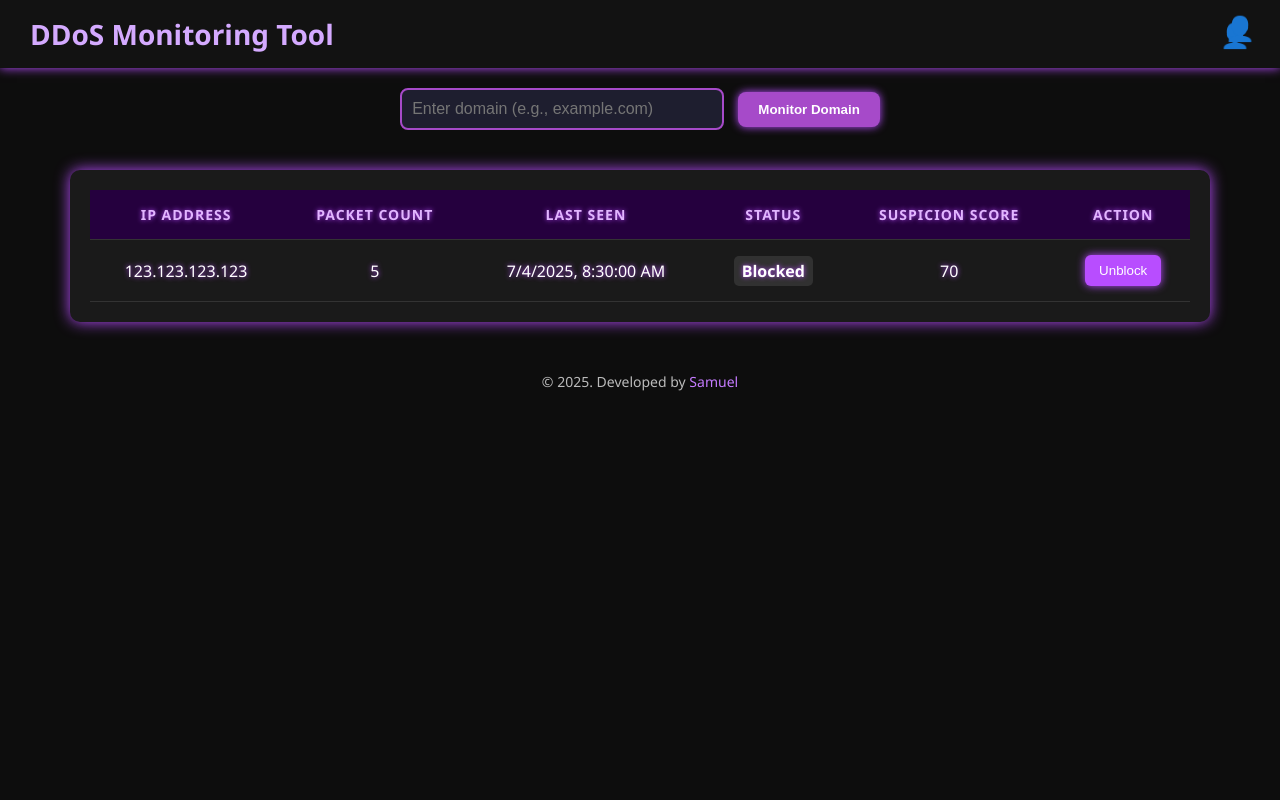
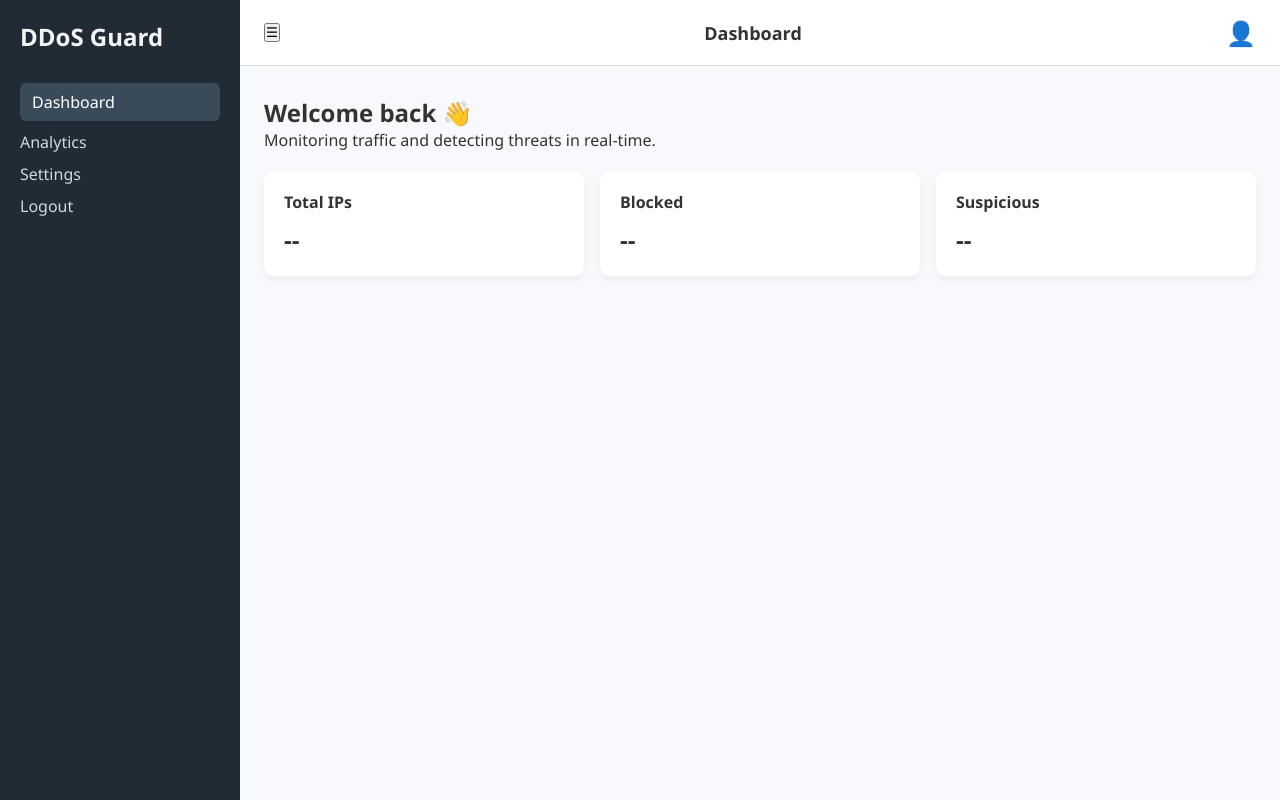
Before and after one commit to samuelkcherian/ddos-protection-system, a Flask app: page /dashboard in a window 1280 px wide. Run offline with Flask 3, Linux system fonts and the light colour scheme; the visitor is signed in with stand-in values (Sample User, id 1).

Commit message:
Completely changed the UI to make it more professional

```diff
--- /dev/null
+++ b/static/dashboard.css
@@ -0,0 +1,123 @@
+/* Reset & Base */
+* {
+    margin: 0;
+    padding: 0;
+    box-sizing: border-box;
+}
+
+body {
+    font-family: 'Segoe UI', sans-serif;
+    background-color: #f7f9fc;
+    color: #333;
+}
+
+.container {
+    display: flex;
+    min-height: 100vh;
+}
+
+/* Sidebar */
+.sidebar {
+    width: 240px;
+    background-color: #212b36;
+    color: white;
+    padding: 20px;
+    transition: all 0.3s ease-in-out;
+}
+
+.sidebar .brand h2 {
+    margin-bottom: 30px;
+    font-size: 24px;
+    color: #f4f4f4;
+}
+
+.sidebar .nav-links a {
+    display: block;
+    margin: 10px 0;
+    color: #cfd8dc;
+    text-decoration: none;
+    transition: 0.2s;
+}
+
+.sidebar .nav-links a.active,
+.sidebar .nav-links a:hover {
+    color: #ffffff;
+    background-color: #394b59;
+    padding: 8px 12px;
+    border-radius: 6px;
+}
+
+/* Main Content */
+.main-content {
+    flex: 1;
+    display: flex;
+    flex-direction: column;
+}
+
+/* Topbar */
+.topbar {
+    background: white;
+    padding: 16px 24px;
+    display: flex;
+    justify-content: space-between;
+    align-items: center;
+    border-bottom: 1px solid #ddd;
+}
+
+.topbar-title {
+    font-size: 18px;
+    font-weight: 600;
+}
+
+.profile {
+    font-size: 24px;
+}
+
+/* Dashboard Content */
+.dashboard-content {
+    padding: 30px 24px;
+}
+
+.stats {
+    display: flex;
+    flex-wrap: wrap;
+    gap: 16px;
+    margin-top: 20px;
+}
+
+.card {
+    flex: 1;
+    background-color: white;
+    padding: 20px;
+    border-radius: 10px;
+    box-shadow: 0 4px 8px rgba(0, 0, 0, 0.05);
+}
+
+.card h3 {
+    font-size: 16px;
+    margin-bottom: 10px;
+}
+
+.card p {
+    font-size: 24px;
+    font-weight: bold;
+}
+
+/* Responsive */
+@media (max-width: 768px) {
+    .sidebar {
+        position: absolute;
+        left: -240px;
+        top: 0;
+        height: 100%;
+        z-index: 999;
+    }
+
+    .sidebar.open {
+        left: 0;
+    }
+
+    #toggleSidebar {
+        display: inline-block;
+    }
+}
--- /dev/null
+++ b/static/dashboard.js
@@ -0,0 +1,4 @@
+document.getElementById("toggleSidebar").addEventListener("click", () => {
+    const sidebar = document.getElementById("sidebar");
+    sidebar.classList.toggle("open");
+});
--- a/static/style.css
+++ /dev/null
@@ -1,162 +0,0 @@
-body {
-    background-color: #0d0d0d;
-    color: #d4aaff;
-    font-family: 'Segoe UI', Tahoma, Geneva, Verdana, sans-serif;
-    margin: 0;
-    padding: 0;
-    text-align: center;
-}
-
-.navbar {
-    display: flex;
-    justify-content: space-between;
-    align-items: center;
-    background-color: #121212;
-    padding: 15px 30px;
-    box-shadow: 0 0 10px #b84dff;
-    color: #d4aaff;
-}
-
-.title {
-    font-size: 28px;
-    font-weight: bold;
-}
-
-.profile-icon {
-    font-size: 20px;
-    cursor: pointer;
-    transition: color 0.3s ease;
-}
-
-.profile-icon:hover {
-    color: #ffffff;
-}
-
-.profile-dropdown {
-    position: absolute;
-    top: 15px;
-    right: 25px;
-    color: white;
-    font-family: Arial, sans-serif;
-}
-
-.profile-icon {
-    cursor: pointer;
-    font-size: 24px;
-}
-
-.dropdown-content {
-    display: none;
-    position: absolute;
-    right: 0;
-    background-color: #222;
-    box-shadow: 0 4px 8px rgba(0, 0, 0, 0.5);
-    padding: 10px;
-    border-radius: 5px;
-}
-
-.profile-dropdown:hover .dropdown-content {
-    display: block;
-}
-
-.dropdown-content a {
-    display: block;
-    padding: 6px;
-    color: white;
-    text-decoration: none;
-}
-
-.dropdown-content a:hover {
-    background-color: #444;
-}
-
-.table-container {
-    margin: 40px auto;
-    width: 90%;
-    max-width: 1100px;
-    background-color: #1a1a1a;
-    padding: 20px;
-    border-radius: 10px;
-    box-shadow: 0 0 15px #b84dff;
-}
-
-.domain-monitor-container {
-    text-align: center;
-    margin: 20px auto;
-}
-
-.domain-monitor-container input {
-    padding: 10px;
-    width: 300px;
-    border: 2px solid #a64ac9;
-    border-radius: 8px;
-    background-color: #1e1e2f;
-    color: white;
-    font-size: 16px;
-}
-
-.domain-monitor-container button {
-    padding: 10px 20px;
-    margin-left: 10px;
-    border: none;
-    border-radius: 8px;
-    background-color: #a64ac9;
-    color: white;
-    font-weight: bold;
-    cursor: pointer;
-    transition: background-color 0.2s ease-in-out;
-}
-
-.domain-monitor-container button:hover {
-    background-color: #d66bff
-}
-
-table {
-    width: 100%;
-    border-collapse: collapse;
-    color: #fff;
-    text-shadow: 0 0 5px #b84dff;
-}
-
-th,
-td {
-    padding: 15px;
-    border-bottom: 1px solid #333;
-}
-
-th {
-    background-color: #25003e;
-    color: #e2b6ff;
-    text-transform: uppercase;
-    letter-spacing: 1px;
-    font-size: 14px;
-}
-
-tr:hover {
-    background-color: rgba(184, 77, 255, 0.1);
-    transition: background-color 0.3s ease;
-}
-
-button {
-    background-color: #b84dff;
-    border: none;
-    color: #fff;
-    padding: 8px 14px;
-    cursor: pointer;
-    border-radius: 6px;
-    transition: all 0.3s ease;
-    box-shadow: 0 0 8px #b84dff;
-}
-
-button:hover {
-    background-color: #da90ff;
-    box-shadow: 0 0 12px #ffb3ff;
-}
-
-.safe {
-    color: #5eff5e;
-}
-
-.blocked {
-    color: #ff5e5e;
-}
--- a/templates/dashboard.html
+++ b/templates/dashboard.html
@@ -3,177 +3,58 @@
 
 <head>
     <meta charset="UTF-8">
-    <title>DDoS Monitoring Tool</title>
-    <link rel="stylesheet" href="/static/style.css">
-    <style>
-        body {
-            cursor: none;
-            overflow-x: hidden;
-        }
-
-        .trail {
-            position: absolute;
-            width: 15px;
-            height: 15px;
-            border-radius: 50%;
-            background: radial-gradient(circle, rgba(255, 0, 255, 0.8) 0%, transparent 70%);
-            pointer-events: none;
-            animation: fadeOut 0.5s ease-out forwards;
-        }
-
-        @keyframes fadeOut {
-            to {
-                opacity: 0;
-                transform: scale(2);
-            }
-        }
-    </style>
+    <title>DDoS Monitoring Dashboard</title>
+    <meta name="viewport" content="width=device-width, initial-scale=1.0">
+    <link rel="stylesheet" href="/static/dashboard.css">
+    <script defer src="/static/dashboard.js"></script>
 </head>
 
 <body>
-    <div class="profile-dropdown">
-        <div class="profile-icon">👤</div>
-        <div class="dropdown-content">
-            <a href="#">Settings</a>
-            <a href="/logout">Logout</a>
-        </div>
+    <div class="container">
+        <!-- Sidebar -->
+        <aside class="sidebar" id="sidebar">
+            <div class="brand">
+                <h2>DDoS Guard</h2>
+            </div>
+            <nav class="nav-links">
+                <a href="#" class="active">Dashboard</a>
+                <a href="#">Analytics</a>
+                <a href="#">Settings</a>
+                <a href="/logout">Logout</a>
+            </nav>
+        </aside>
+
+        <!-- Main content -->
+        <main class="main-content">
+            <!-- Topbar -->
+            <header class="topbar">
+                <button id="toggleSidebar">☰</button>
+                <div class="topbar-title">Dashboard</div>
+                <div class="profile">👤</div>
+            </header>
+
+            <!-- Dashboard Content -->
+            <section class="dashboard-content">
+                <h1>Welcome back 👋</h1>
+                <p>Monitoring traffic and detecting threats in real-time.</p>
+
+                <div class="stats">
+                    <div class="card">
+                        <h3>Total IPs</h3>
+                        <p id="total-ips">--</p>
+                    </div>
+                    <div class="card">
+                        <h3>Blocked</h3>
+                        <p id="blocked-count">--</p>
+                    </div>
+                    <div class="card">
+                        <h3>Suspicious</h3>
+                        <p id="suspicious-count">--</p>
+                    </div>
+                </div>
+            </section>
+        </main>
     </div>
-    <div class="navbar">
-        <div class="title">DDoS Monitoring Tool</div>
-        <div class="profile-icon">👤</div>
-    </div>
-
-    <div class="domain-monitor-container">
-        <input type="text" id="domainInput" placeholder="Enter domain (e.g., example.com)">
-        <button onclick="monitorDomain()">Monitor Domain</button>
-    </div>
-
-    <div class="table-container" style="max-height: 400px; overflow-y: auto;">
-        <table class="min-w-full bg-[#1e1e2f] text-white rounded-lg overflow-hidden shadow-lg">
-            <thead class="bg-purple-700 text-left text-sm uppercase tracking-wider">
-                <tr>
-                    <th class="px-4 py-3">IP Address</th>
-                    <th class="px-4 py-3">Packet Count</th>
-                    <th class="px-4 py-3">Last Seen</th>
-                    <th class="px-4 py-3">Status</th>
-                    <th class="px-4 py-3">Suspicion Score</th>
-                    <th class="px-4 py-3">Action</th>
-                </tr>
-            </thead>
-            <tbody id="trafficTable" class="bg-[#2a2a3d] text-sm font-medium"></tbody>
-        </table>
-    </div>
-
-    <script>
-        function fetchData() {
-            fetch("/data")
-                .then(res => res.json())
-                .then(data => {
-                    const tableBody = document.getElementById("trafficTable");
-                    tableBody.innerHTML = "";
-
-                    data.forEach(entry => {
-                        const ip = entry.ip;
-                        const count = entry.packet_count;
-                        const lastSeen = new Date(entry.last_seen).toLocaleString();
-                        const status = entry.status;
-                        const score = entry.suspicion_score || 0;
-
-                        let scoreClass = "";
-                        if (score >= 70) {
-                            scoreClass = "text-red-500 font-bold";
-                        } else if (score >= 40) {
-                            scoreClass = "text-yellow-400 font-semibold";
-                        } else {
-                            scoreClass = "text-green-400";
-                        }
-
-                        let statusStyle = "padding: 2px 6px; border-radius: 6px; font-weight: bold;";
-                        if (status === "Blocked") statusStyle += "background-color: #ff3b3b; color: white;";
-                        else if (status === "Suspicious") statusStyle += "background-color: orange; color: black";
-                        else if (status == "Monitoring") statusStyle += "background-color: #00bfff; color: black;";
-                        else statusStyle += "background-color: #4CAF50; color:white;";
-
-                        const row = `
-                          <tr class="border-b border-gray-600 hover:bg-[#33334d] transition duration-200">
-                            <td class="px-4 py-2">${ip}</td>
-                            <td class="px-4 py-2">${count}</td>
-                            <td class="px-4 py-2">${lastSeen}</td>
-                            <td class="px-4 py-2">
-                                <span style="${statusStyle}; padding: 4px 8px; border-radius: 5px; background-color: rgba(255,255,255,0.1);">${status}</span></td>
-                            <td class="px-4 py-2">${score}</td>
-                            <td class="px-4 py-2">
-                                ${status === "Blocked" ? `
-                                  <button onclick="unblockIP('${ip}')" class="bg-pink-600 hover:bg-pink-700 text-white text-xs px-2 py-1 rounded">
-                                    Unblock
-                                  </button>` : ""}
-                            </td>
-                          </tr>
-                        `;
-                        tableBody.innerHTML += row;
-                    });
-                });
-        }
-    </script>
-
-
-    <script>
-        function unblockIP(ip) {
-            fetch("/unblock", {
-                method: "POST",
-                headers: {
-                    "Content-Type": "application/json"
-                },
-                body: JSON.stringify({ ip })
-            }).then(() => fetchData());
-        }
-
-        setInterval(fetchData, 3000);
-        fetchData();
-
-    </script>
-
-    <script>
-        document.addEventListener("mousemove", e => {
-            const trail = document.createElement("div");
-            trail.className = "trail";
-            trail.style.left = `${e.clientX}px`;
-            trail.style.top = `${e.clientY}px`;
-            document.body.appendChild(trail);
-            setTimeout(() => trail.remove(), 500);
-        });
-
-    </script>
-    <script>
-        function monitorDomain() {
-            const domainInput = document.getElementById("domainInput").value;
-            if (!domainInput) return alert("Please enter a domain name");
-
-            fetch("/monitor", {
-                method: "POST",
-                headers: { "Content-Type": "application/json" },
-                body: JSON.stringify({ domain: domainInput })
-            })
-                .then(res => res.json())
-                .then(data => {
-                    if (data.error) {
-                        alert("❌ " + data.error);
-                    } else {
-                        alert(`✅ Domain resolved to IP: ${data.ip}`);
-                        fetchData();  // Refresh dashboard data
-                    }
-                })
-                .catch(err => {
-                    console.error("Error monitoring domain:", err);
-                    alert("⚠️ Error sending domain for monitoring");
-                });
-        }
-    </script>
-    <link rel="icon" href="data:,">
-    <footer style="text-align: center; margin-top: 20px; padding: 10px; color: #bbb;font-size: 14px;">
-        © 2025. Developed by <a href="https://github.com/samuelkcherian" target="_blank"
-            style="color: #c57bff; text-decoration: none;">Samuel</a>
-    </footer>
 </body>
 
 </html>
```
